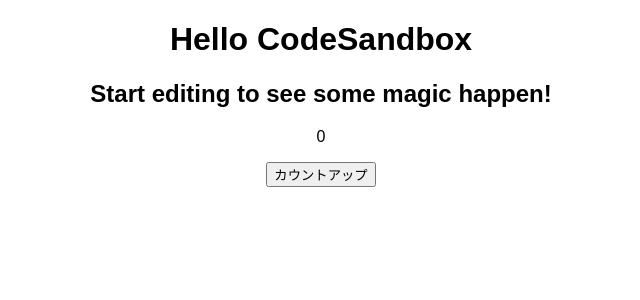
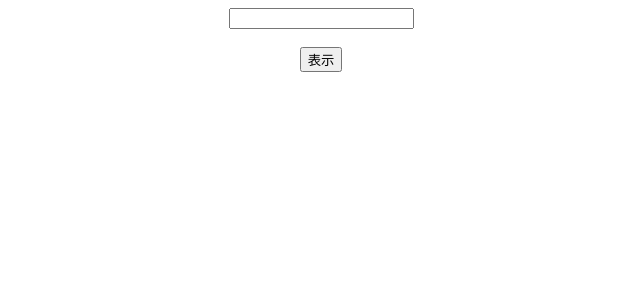
Before and after one commit to KurumiRumi/react02-03_Rerendering, a React (Create React App) app: page / in a window 1280 px wide. Shown: the top 300 px of the page, without its empty margins (319-959 px from the left). Built offline with nearby package versions, Linux system fonts and the light colour scheme.

Commit message:
7. レンダリング確認用のコーディング

```diff
--- a/src/App.js
+++ b/src/App.js
@@ -1,18 +1,22 @@
 import { useState } from "react";
+import { ChildArea } from "./ChildArea";
 import "./styles.css";
 
 export default function App() {
-  const [count, setCount] = useState(0);
-  const onClickCountUp = () => {
-    setCount(count + 1);
-  };
+  const [text, setText] = useState("");
+  const [open, setOpen] = useState(false);
+
+  const onChangeText = (e) => setText(e.target.text);
+
+  const onClickOpen = () => setOpen(!open);
 
   return (
     <div className="App">
-      <h1>Hello CodeSandbox</h1>
-      <h2>Start editing to see some magic happen!</h2>
-      <p>{count}</p>
-      <button onClick={onClickCountUp}>カウントアップ</button>
+      <input value={text} onChange={onChangeText} />
+      <br />
+      <br />
+      <button onClick={onClickOpen}>表示</button>
+      <ChildArea open={open} />
     </div>
   );
 }
--- /dev/null
+++ b/src/ChildArea.jsx
@@ -0,0 +1,18 @@
+const style = {
+  width: "100%",
+  height: "200px",
+  backgroundColor: "khaki"
+};
+
+export const ChildArea = (props) => {
+  const { open } = props;
+  return (
+    <>
+      {open ? (
+        <div style={style}>
+          <p>子コンポーネント</p>
+        </div>
+      ) : null}
+    </>
+  );
+};
```
Also changed, not shown: package.json (+12 -4 lines).
